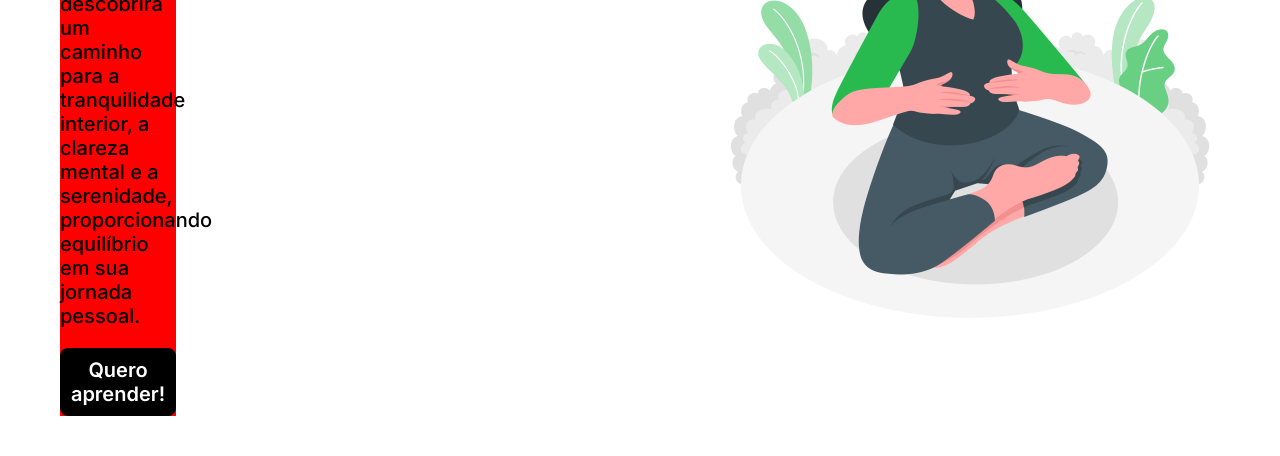
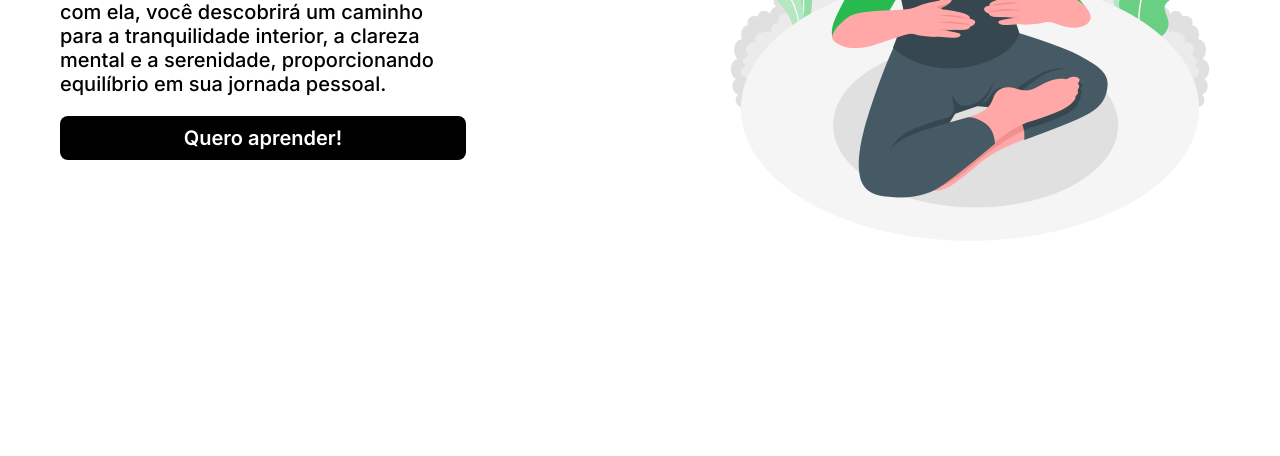
Before and after one commit to yasminmilhomem/primeira-landing-page, a plain HTML site: page index.html in a window 1280 px wide. Shown: the part 405-861 px from the top of the page. After the commit the page ends 800 px from the top, so only its background shows below. Drawn offline with Linux system fonts and the light colour scheme.

Commit message:
ajustes da interface

```diff
--- a/style.css
+++ b/style.css
@@ -63,8 +63,7 @@ li {
 .esquerda {
     display: flex;
     flex-direction: column;
-    width: 10%;
-    background-color: red;
+    width: 35%;
 }
 
 p, h1 {
```
